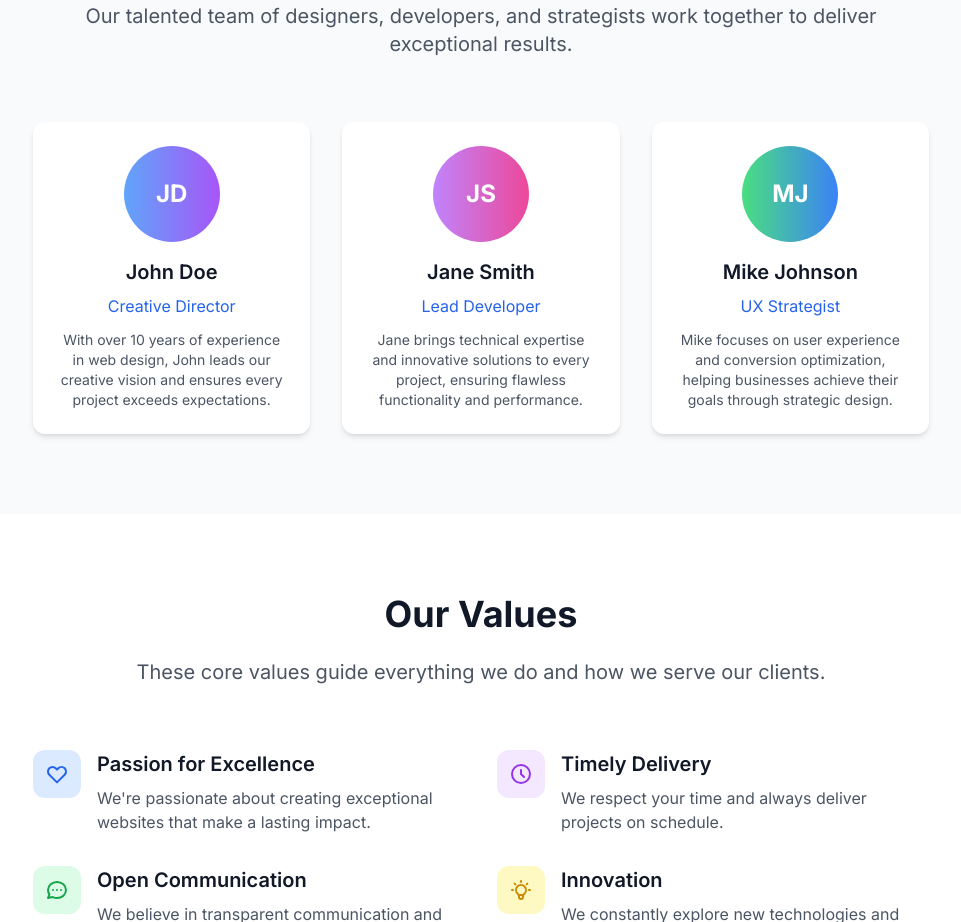
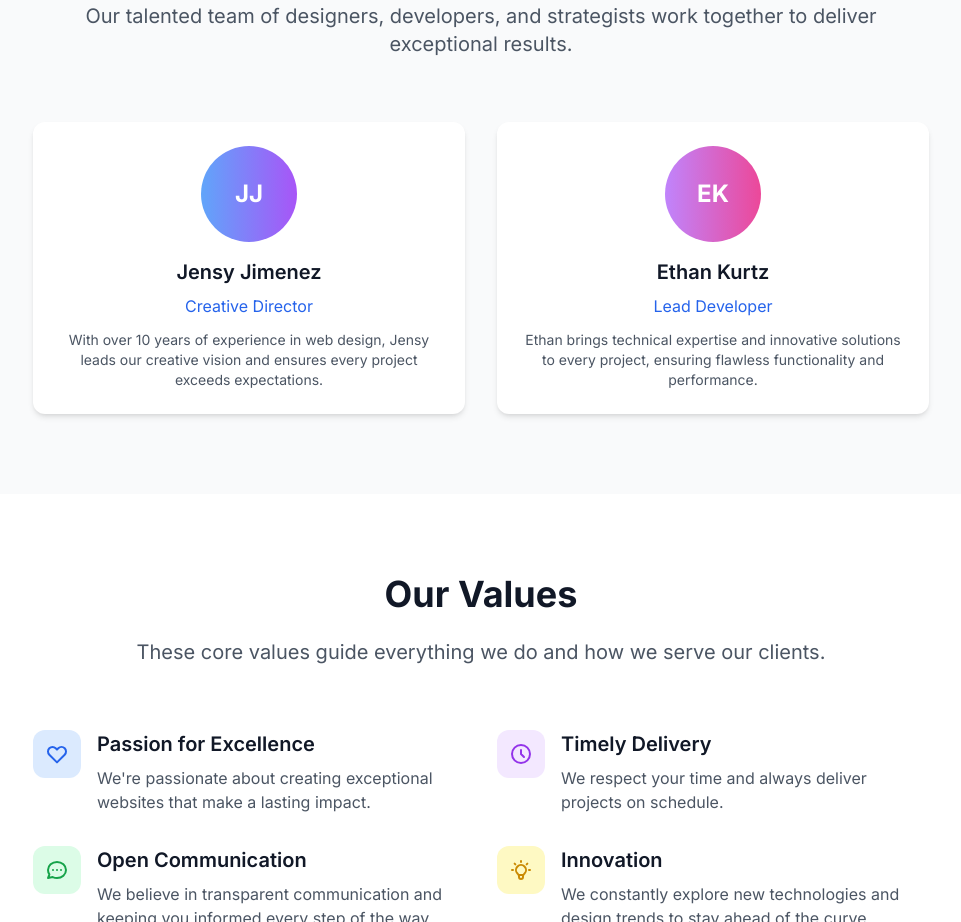
Before and after one commit to eidandreammer/BiteSite, a Next.js app in the folder Main Site/agency-intake-site/: page /about in a window 1280 px wide. Shown: the part 1100-2022 px from the top of the page, without its empty margins (159-1120 px from the left). Built offline with nearby package versions, Linux system fonts and the light colour scheme; a web font is replaced by a local one.

Commit message:
run time fix

```diff
--- a/Main Site/agency-intake-site/next.config.ts
+++ b/Main Site/agency-intake-site/next.config.ts
@@ -1,18 +1,16 @@
 import type { NextConfig } from "next";
 
 // Enable static export for GitHub Pages
-const isProd = process.env.NODE_ENV === 'production'
-const repoFull = process.env.GITHUB_REPOSITORY || ''
-const repoName = repoFull.split('/')[1] || ''
-const isUserOrOrgPages = /\.github\.io$/i.test(repoName)
-const basePath = isProd && repoName && !isUserOrOrgPages ? `/${repoName}` : ''
+// Disable GitHub Pages static export since we have API routes
+const basePath = ''
 
 const nextConfig: NextConfig = {
-  output: 'export',
+  // Use default output so API routes work
   basePath,
   assetPrefix: basePath ? `${basePath}/` : '',
   trailingSlash: true,
   images: { unoptimized: true },
+  eslint: { ignoreDuringBuilds: true },
 };
 
 export default nextConfig;
--- a/Main Site/agency-intake-site/src/app/about/page.tsx
+++ b/Main Site/agency-intake-site/src/app/about/page.tsx
@@ -85,37 +85,30 @@ export default function AboutPage() {
               </p>
             </div>
 
-            <div className="grid md:grid-cols-2 lg:grid-cols-3 gap-8">
+            <div className="grid md:grid-cols-2 gap-8">
               <div className="bg-white rounded-lg shadow-md p-6 text-center">
                 <div className="w-24 h-24 bg-gradient-to-r from-blue-400 to-purple-500 rounded-full mx-auto mb-4 flex items-center justify-center">
-                  <span className="text-white text-2xl font-bold">JD</span>
+                  <span className="text-white text-2xl font-bold">JJ</span>
                 </div>
-                <h3 className="text-xl font-semibold text-gray-900 mb-2">John Doe</h3>
+                <h3 className="text-xl font-semibold text-gray-900 mb-2">
+                  <a href="https://www.linkedin.com/in/jensy-jimenez/" target="_blank" rel="noopener noreferrer" className="hover:underline">Jensy Jimenez</a>
+                </h3>
                 <p className="text-blue-600 mb-3">Creative Director</p>
                 <p className="text-gray-600 text-sm">
-                  With over 10 years of experience in web design, John leads our creative vision and ensures every project exceeds expectations.
+                  With over 10 years of experience in web design, Jensy leads our creative vision and ensures every project exceeds expectations.
                 </p>
               </div>
 
               <div className="bg-white rounded-lg shadow-md p-6 text-center">
                 <div className="w-24 h-24 bg-gradient-to-r from-purple-400 to-pink-500 rounded-full mx-auto mb-4 flex items-center justify-center">
-                  <span className="text-white text-2xl font-bold">JS</span>
+                  <span className="text-white text-2xl font-bold">EK</span>
                 </div>
-                <h3 className="text-xl font-semibold text-gray-900 mb-2">Jane Smith</h3>
+                <h3 className="text-xl font-semibold text-gray-900 mb-2">
+                  <a href="https://www.linkedin.com/in/ethan-kurtz/" target="_blank" rel="noopener noreferrer" className="hover:underline">Ethan Kurtz</a>
+                </h3>
                 <p className="text-blue-600 mb-3">Lead Developer</p>
                 <p className="text-gray-600 text-sm">
-                  Jane brings technical expertise and innovative solutions to every project, ensuring flawless functionality and performance.
-                </p>
-              </div>
-
-              <div className="bg-white rounded-lg shadow-md p-6 text-center">
-                <div className="w-24 h-24 bg-gradient-to-r from-green-400 to-blue-500 rounded-full mx-auto mb-4 flex items-center justify-center">
-                  <span className="text-white text-2xl font-bold">MJ</span>
-                </div>
-                <h3 className="text-xl font-semibold text-gray-900 mb-2">Mike Johnson</h3>
-                <p className="text-blue-600 mb-3">UX Strategist</p>
-                <p className="text-gray-600 text-sm">
-                  Mike focuses on user experience and conversion optimization, helping businesses achieve their goals through strategic design.
+                  Ethan brings technical expertise and innovative solutions to every project, ensuring flawless functionality and performance.
                 </p>
               </div>
             </div>
--- a/Main Site/agency-intake-site/src/components/Hero.tsx
+++ b/Main Site/agency-intake-site/src/components/Hero.tsx
@@ -13,7 +13,23 @@ const LiquidChrome = dynamic(() => import('@/blocks/Backgrounds/LiquidChrome/Liq
 const Threads = dynamic(() => import('@/blocks/Backgrounds/Threads/Threads.jsx'), { ssr: false, loading: () => <div className="w-full h-full bg-gradient-to-br from-gray-100 to-gray-50 animate-pulse" /> })
 
 export default function Hero() {
-  const backgrounds = [
+  type BackgroundTextColors = {
+    primary: string
+    secondary: string
+    accent: string
+    slider?: string
+  }
+
+  type BackgroundItem = {
+    key: string
+    label: string
+    word: string
+    Component: any
+    props: Record<string, any>
+    textColors: BackgroundTextColors
+  }
+
+  const backgrounds: ReadonlyArray<BackgroundItem> = [
     {
       key: 'orb',
       label: 'Orb',
@@ -80,7 +96,7 @@ export default function Hero() {
         slider: 'text-gray-800'
       }
     },
-  ] as const
+  ]
   const [bgIndex, setBgIndex] = useState(0)
   const SelectedBg = backgrounds[bgIndex].Component
   const isWhitePricing = ['aurora', 'galaxy', 'liquid'].includes(backgrounds[bgIndex].key)
```
